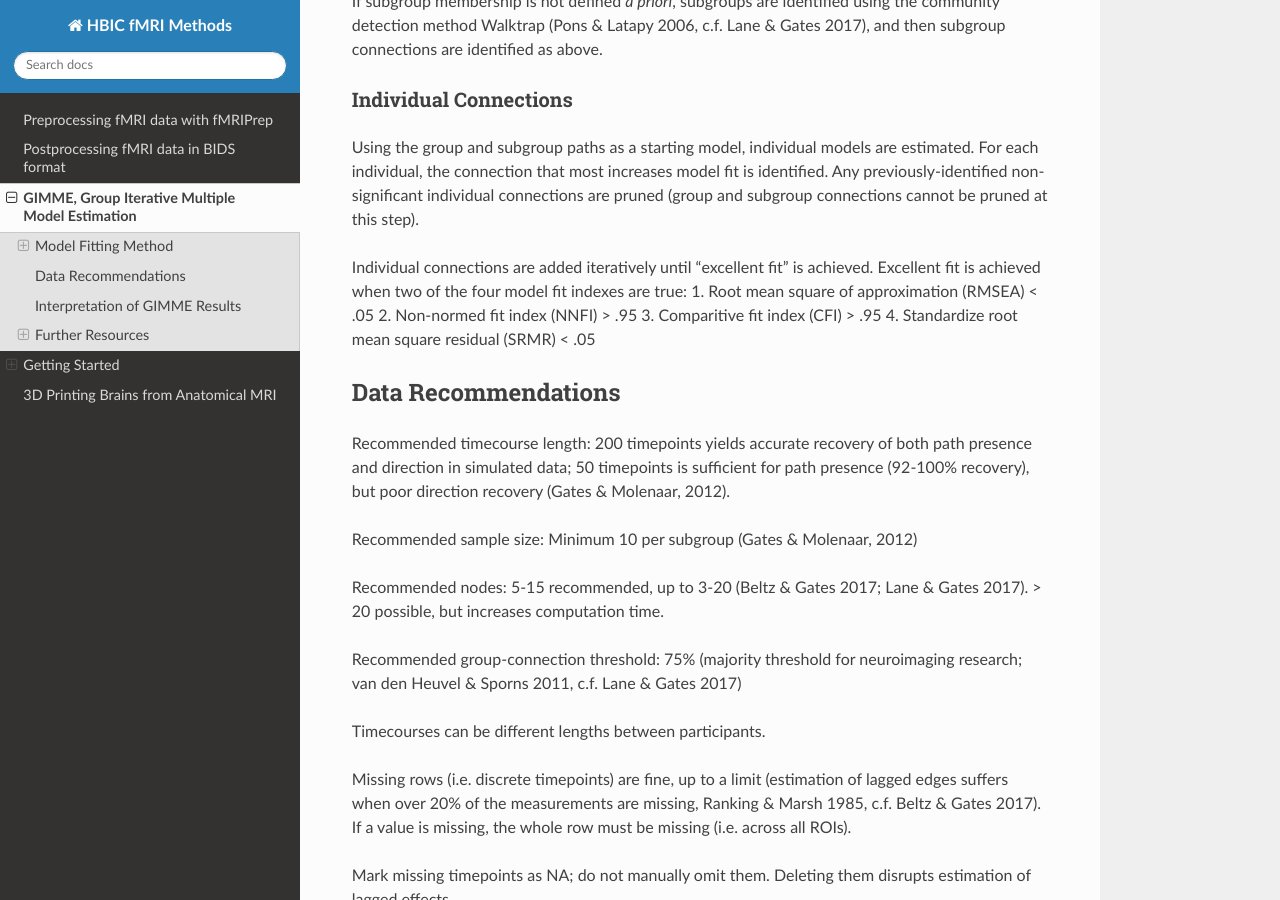
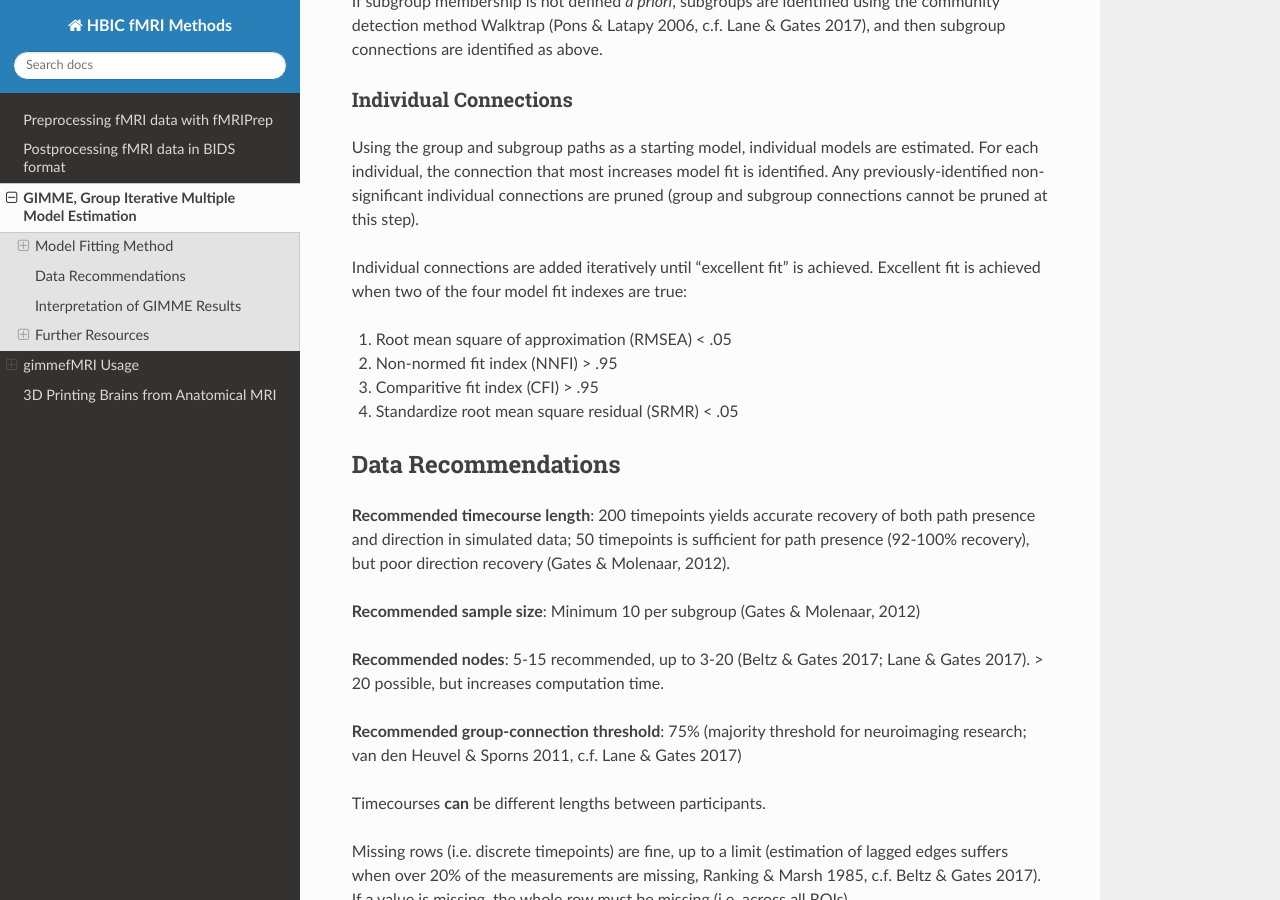
Before and after one commit to jbartolotti/fmri-methods, a Sphinx documentation site: the page built from docs/source/gimme.rst, in a window 1280 px wide and 900 px high, scrolled down 1358 px. Built offline with Sphinx 7.4.7 and the Read the Docs theme 3.1.0, drawn with Linux system fonts in a browser that asks for light colours; some of the changed text lies outside the part shown.

Commit message:
Update gimme.rst

```diff
--- a/docs/source/gimme.rst
+++ b/docs/source/gimme.rst
@@ -15,8 +15,10 @@ Model Fitting Method
 -----------
 
 1. Identify all Group-level connections
+
 2. Identify all Subgroup-level connections (if applicable)
-3. Identify individual-level connections for each individual
+
+3. Identify Individual-level connections for each individual
 
 Group Connections
 ~~~~~~~~~~~~~~~
@@ -42,9 +44,13 @@ Individual Connections
 Using the group and subgroup paths as a starting model, individual models are estimated. For each individual, the connection that most increases model fit is identified. Any previously-identified non-significant individual connections are pruned (group and subgroup connections cannot be pruned at this step).
 
 Individual connections are added iteratively until "excellent fit" is achieved. Excellent fit is achieved when two of the four model fit indexes are true:
+
 1. Root mean square of approximation (RMSEA) < .05
+
 2. Non-normed fit index (NNFI) > .95
+
 3. Comparitive fit index (CFI) > .95
+
 4. Standardize root mean square residual (SRMR) < .05
 
 .. _data:
@@ -52,15 +58,15 @@ Individual connections are added iteratively until "excellent fit" is achieved.
 Data Recommendations
 ------------
 
-Recommended timecourse length: 200 timepoints yields accurate recovery of both path presence and direction in simulated data; 50 timepoints is sufficient for path presence (92-100% recovery), but poor direction recovery (Gates & Molenaar, 2012).
+**Recommended timecourse length**: 200 timepoints yields accurate recovery of both path presence and direction in simulated data; 50 timepoints is sufficient for path presence (92-100% recovery), but poor direction recovery (Gates & Molenaar, 2012).
 
-Recommended sample size: Minimum 10 per subgroup (Gates & Molenaar, 2012)
+**Recommended sample size**: Minimum 10 per subgroup (Gates & Molenaar, 2012)
 
-Recommended nodes: 5-15 recommended, up to 3-20 (Beltz & Gates 2017; Lane & Gates 2017). > 20 possible, but increases computation time.
+**Recommended nodes**: 5-15 recommended, up to 3-20 (Beltz & Gates 2017; Lane & Gates 2017). > 20 possible, but increases computation time.
 
-Recommended group-connection threshold: 75% (majority threshold for neuroimaging research; van den Heuvel & Sporns 2011, c.f. Lane & Gates 2017)
+**Recommended group-connection threshold**: 75% (majority threshold for neuroimaging research; van den Heuvel & Sporns 2011, c.f. Lane & Gates 2017)
 
-Timecourses can be different lengths between participants.
+Timecourses **can** be different lengths between participants.
 
 Missing rows (i.e. discrete timepoints) are fine, up to a limit (estimation of lagged edges suffers when over 20% of the measurements are missing, Ranking & Marsh 1985, c.f. Beltz & Gates 2017). If a value is missing, the whole row must be missing (i.e. across all ROIs).
 
@@ -114,12 +120,12 @@ Gates, K. M., Molenaar, P. C., Hillary, F. G., & Slobounov, S. (2011). Extended
 
 Hillary, F. G., Medaglia, J. D., Gates, K. M., Molenaar, P. C., & Good, D. C. (2014). Examining network dynamics after traumatic brain injury using the extended unified SEM approach. Brain imaging and behavior, 8(3), 435-445. [10.1007/s11682-012-9205-0](https://www.doi.org/10.1007/s11682-012-9205-0)
 
-.. _start:
+.. _gimmestart:
 
-Getting Started
+gimmefMRI Usage
 ==============
 
-Install the "gimmefMRI" package in R using the following two commands:
+Install the `gimmefMRI <https://github.com/jbartolotti/gimmefMRI>`_ package in R using the following two commands:
 
 .. code-block:: console
 
```
